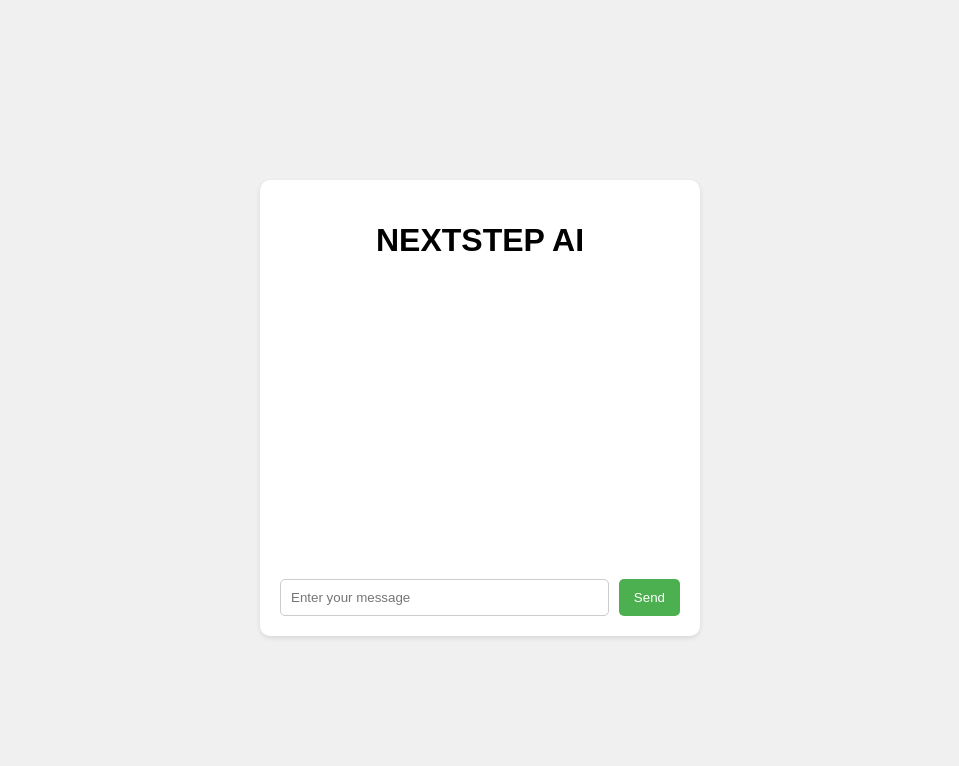
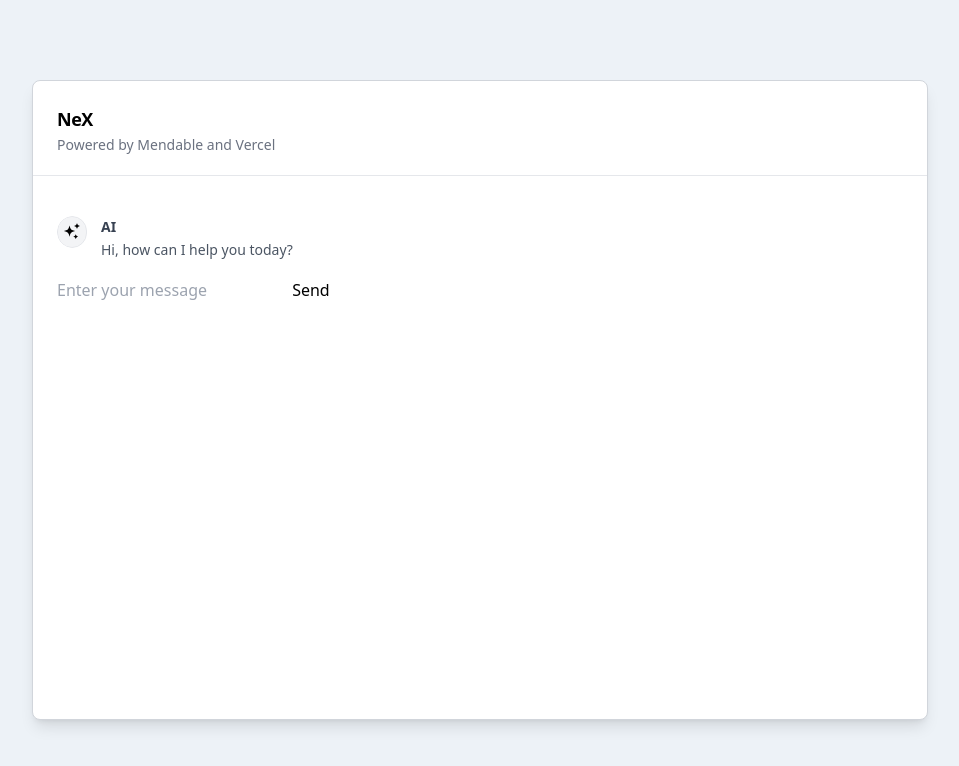
Before and after one commit to NimsaraPeiris/AI-Chat-Bot, a website: page index.html in a window 1280 px wide. Shown: the whole page, without its empty margins (160-1119 px from the left). Drawn offline with nearby package versions, Linux system fonts and the light colour scheme.

Commit message:
Ui fits except msging part

```diff
--- a/index.html
+++ b/index.html
@@ -3,73 +3,10 @@
 
 <head>
     <meta charset="UTF-8">
-    <meta name="viewport" content="width=device-width, initial-scale=1.0">
-    <title>Chatbot</title>
+    <meta http-equiv="X-UA-Compatible" content="IE=edge">
+    <meta name="viewport" content="width=device-width, initial-scale=1">
+    <script src="https://cdn.tailwindcss.com"></script>
     <style>
-        body {
-            font-family: sans-serif;
-            display: flex;
-            justify-content: center;
-            align-items: center;
-            min-height: 100vh;
-            background-color: #f0f0f0;
-        }
-
-        #chat-container {
-            background-color: #fff;
-            border-radius: 10px;
-            padding: 20px;
-            box-shadow: 0px 2px 5px rgba(0, 0, 0, 0.1);
-            width: 400px;
-        }
-
-        h1 {
-            text-align: center;
-            margin-bottom: 20px;
-        }
-
-        #chat-history {
-            height: 300px;
-            overflow-y: scroll;
-        }
-
-        .user-message {
-            text-align: right;
-            padding: 10px;
-            background-color: #f0f0f0;
-            border-radius: 10px;
-            margin-bottom: 5px;
-        }
-
-        .bot-message {
-            text-align: left;
-            padding: 10px;
-            background-color: #e0f0e0;
-            border-radius: 10px;
-            margin-bottom: 5px;
-        }
-
-        form {
-            display: flex;
-        }
-
-        input {
-            flex-grow: 1;
-            margin-right: 10px;
-            padding: 10px;
-            border: 1px solid #ccc;
-            border-radius: 5px;
-        }
-
-        button {
-            background-color: #4CAF50;
-            color: white;
-            border: none;
-            padding: 10px 15px;
-            border-radius: 5px;
-            cursor: pointer;
-        }
-
         #loader {
             display: none;
             /* Hide by default */
@@ -82,8 +19,39 @@
 </head>
 
 <body>
+
+    <body class="h-screen flex items-center justify-center" style="background: #edf2f7;">
+
+        <!-- Chatbot Container -->
+        <div class="bg-white w-full max-w-4xl h-[80vh] rounded-lg shadow-lg border border-gray-300 flex flex-col">
+            <!-- Header Section -->
+            <div class="flex flex-col space-y-1.5 p-6 border-b">
+                <h2 class="font-semibold text-lg tracking-tight">NeX</h2>
+                <p class="text-sm text-gray-500 leading-3">Powered by Mendable and Vercel</p>
+            </div>
+
+            <div id="chat-container" class="flex-1 overflow-y-auto p-6 space-y-4">
+                <!-- AI Chat Message -->
+                <div class="flex gap-3 my-4 text-gray-600 text-sm flex-1">
+                    <span class="relative flex shrink-0 overflow-hidden rounded-full w-8 h-8">
+                        <div class="rounded-full bg-gray-100 border p-1">
+                            <svg stroke="none" fill="black" stroke-width="1.5" viewBox="0 0 24 24" aria-hidden="true"
+                                height="20" width="20" xmlns="http://www.w3.org/2000/svg">
+                                <path stroke-linecap="round" stroke-linejoin="round"
+                                    d="M9.813 15.904L9 18.75l-.813-2.846a4.5 4.5 0 00-3.09-3.09L2.25 12l2.846-.813a4.5 4.5 0 003.09-3.09L9 5.25l.813 2.846a4.5 4.5 0 003.09 3.09L15.75 12l-2.846.813a4.5 4.5 0 00-3.09 3.09zM18.259 8.715L18 9.75l-.259-1.035a3.375 3.375 0 00-2.455-2.456L14.25 6l1.036-.259a3.375 3.375 0 002.455-2.456L18 2.25l.259 1.035a3.375 3.375 0 002.456 2.456L21.75 6l-1.035.259a3.375 3.375 0 00-2.456 2.456zM16.894 20.567L16.5 21.75l-.394-1.183a2.25 2.25 0 00-1.423-1.423L13.5 18.75l1.183-.394a2.25 2.25 0 001.423-1.423l.394-1.183.394 1.183a2.25 2.25 0 001.423 1.423l1.183.394-1.183.394a2.25 2.25 0 00-1.423 1.423z">
+                                </path>
+                            </svg>
+                        </div>
+                    </span>
+                    <p class="leading-relaxed">
+                        <span class="block font-bold text-gray-700">AI</span>
+                        Hi, how can I help you today?
+                    </p>
+                </div>
+
+
+
                 <div id="chat-container">
-        <h1>NEXTSTEP AI</h1>
                     <div id="chat-history"></div>
                     <form id="chat-form">
                         <input type="text" id="user-input" placeholder="Enter your message" required>
```
Lines whose indentation alone changed are shown as unchanged.
